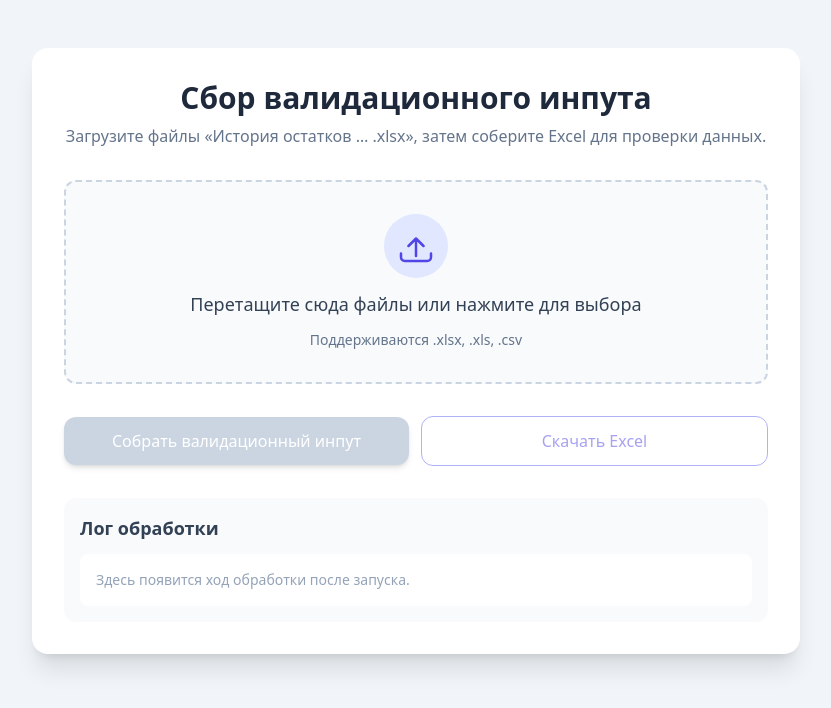
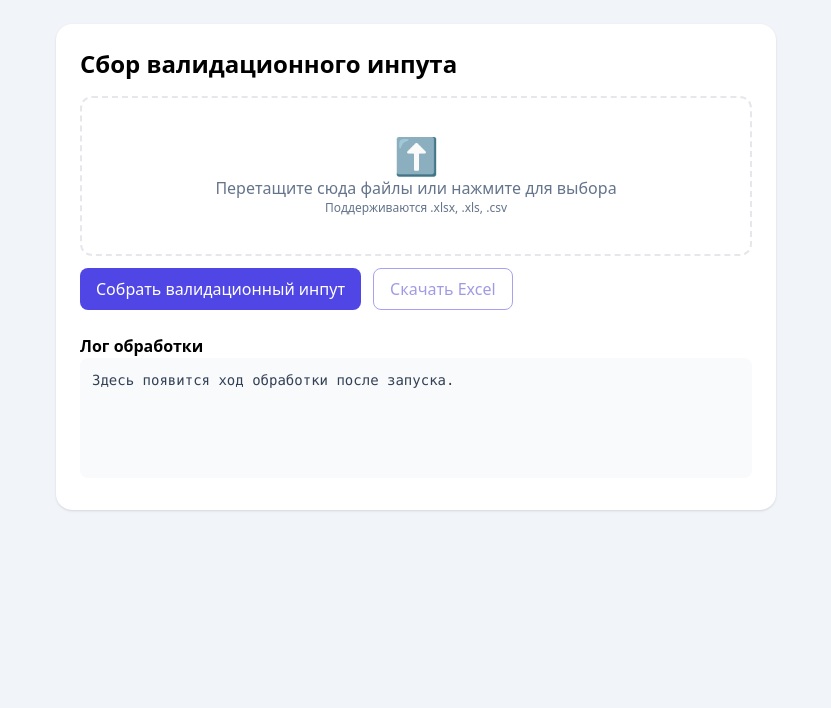
Before and after one commit to orenvlad-ai/wb-order-engine-replenishment, a FastAPI app: page / in a window 1280 px wide. Shown: the top 708 px of the page, without its empty margins (224-1055 px from the left). Run offline with FastAPI, Linux system fonts and the light colour scheme; some libraries are stand-ins or nearby versions.

Commit message:
feat: добавлен FastAPI интерфейс и логика парсинга остатков по складам

```diff
--- a/requirements.txt
+++ b/requirements.txt
@@ -2,3 +2,7 @@ fastapi
 uvicorn
 python-multipart
 jinja2
+fastapi
+uvicorn
+jinja2
+python-multipart
--- a/server/main.py
+++ b/server/main.py
@@ -1,145 +1,92 @@
 from __future__ import annotations
-
-import asyncio
-from collections import deque
 from io import BytesIO
-from typing import Deque, Dict, List
-from uuid import uuid4
+import secrets
+from typing import Dict, List
 
 import pandas as pd
-from fastapi import FastAPI, File, HTTPException, Request, UploadFile
+from fastapi import FastAPI, File, UploadFile, Request
 from fastapi.responses import HTMLResponse, JSONResponse, StreamingResponse
+from fastapi.staticfiles import StaticFiles
 from fastapi.templating import Jinja2Templates
 
-from engine.export_prototype import build_prototype_workbook
+from wb_io.wb_readers import read_stock_history
 from engine.transform import (
     sales_by_warehouse_from_details,
     stock_snapshot_from_details_or_daily,
 )
-from wb_io.wb_readers import read_stock_history
+from engine.export_prototype import build_prototype_workbook
 
 app = FastAPI()
 templates = Jinja2Templates(directory="server/templates")
 
-# Ограничение на количество сохранённых файлов в памяти, чтобы не раздувать хранилище.
-MAX_STORED_WORKBOOKS = 20
-_generated_workbooks: Dict[str, BytesIO] = {}
-_generation_order: Deque[str] = deque()
-_lock = asyncio.Lock()
+try:
+    app.mount("/static", StaticFiles(directory="server/static"), name="static")
+except Exception:
+    pass
 
-
-async def _store_workbook(token: str, workbook: BytesIO) -> None:
-    async with _lock:
-        if token not in _generated_workbooks:
-            if len(_generation_order) >= MAX_STORED_WORKBOOKS:
-                oldest = _generation_order.popleft()
-                _generated_workbooks.pop(oldest, None)
-            _generation_order.append(token)
-        _generated_workbooks[token] = workbook
-
-
-async def _get_workbook(token: str) -> BytesIO | None:
-    async with _lock:
-        return _generated_workbooks.get(token)
-
+_memory_artifacts: Dict[str, bytes] = {}
 
 @app.get("/", response_class=HTMLResponse)
-async def index(request: Request) -> HTMLResponse:
+async def index(request: Request):
     return templates.TemplateResponse("index.html", {"request": request})
 
-
 @app.post("/build")
-async def build_validation_input(files: List[UploadFile] = File(...)) -> JSONResponse:
-    if not files:
-        raise HTTPException(status_code=400, detail="Не переданы файлы")
-
+async def build(files: List[UploadFile] = File(...)):
+    logs: List[str] = []
     sales_frames: List[pd.DataFrame] = []
     stock_frames: List[pd.DataFrame] = []
-    log: List[str] = []
 
-    for upload in files:
-        content = await upload.read()
-        filename = upload.filename or "Безымянный файл"
+    if not files:
+        return JSONResponse({"ok": False, "log": "Файлы не переданы"}, status_code=400)
 
-        try:
-            sheets = read_stock_history(content, filename)
-        except Exception as exc:  # noqa: BLE001 - важно зафиксировать ошибку чтения
-            log.append(f"{filename}: не удалось прочитать файл ({exc})")
-            continue
+    try:
+        for f in files:
+            raw = await f.read()
+            sheets = read_stock_history(raw, f.filename)
+            if not sheets:
+                logs.append(f"{f.filename}: не распознаны листы")
+                continue
 
-        if not sheets:
-            log.append(f"{filename}: листы не найдены")
-            continue
+            logs.append(f"{f.filename}: распознаны листы — {', '.join(sheets.keys())}")
 
-        log.append(f"{filename}: найдено листов {len(sheets)}")
+            detail = sheets.get("Детальная информация")
+            daily = sheets.get("Остатки по дням")
 
-        for title, df in sheets.items():
-            sheet_name = title.strip()
-            log.append(f"— «{sheet_name}»: {len(df)} строк")
+            if detail is not None:
+                df_sales = sales_by_warehouse_from_details(detail)
+                if not df_sales.empty:
+                    sales_frames.append(df_sales)
 
-            if sheet_name.lower().startswith("детал"):
-                try:
-                    sales_df = sales_by_warehouse_from_details(df)
-                except Exception as exc:  # noqa: BLE001
-                    log.append(f"    Ошибка обработки продаж: {exc}")
-                    continue
+            if daily is not None:
+                df_stock = stock_snapshot_from_details_or_daily(daily)
+                if not df_stock.empty:
+                    stock_frames.append(df_stock)
 
-                if not sales_df.empty:
-                    sales_frames.append(sales_df)
-                    log.append(f"    Продажи: {len(sales_df)} строк")
-                else:
-                    log.append("    Продажи: нет данных")
+        sales = pd.concat(sales_frames, ignore_index=True) if sales_frames else pd.DataFrame(
+            columns=["Артикул продавца","Артикул WB","Склад","Заказали, шт"]
+        )
+        stock = pd.concat(stock_frames, ignore_index=True) if stock_frames else pd.DataFrame(
+            columns=["Артикул продавца","Артикул WB","Остаток"]
+        )
 
-            if sheet_name.lower().startswith("остат"):
-                try:
-                    stock_df = stock_snapshot_from_details_or_daily(df)
-                except Exception as exc:  # noqa: BLE001
-                    log.append(f"    Ошибка обработки остатков: {exc}")
-                    continue
+        logs.append(f"Итог: «Продажи по складам» — {len(sales)}; «Остатки на сегодня» — {len(stock)}.")
 
-                if not stock_df.empty:
-                    stock_frames.append(stock_df)
-                    log.append(f"    Остатки: {len(stock_df)} строк")
-                else:
-                    log.append("    Остатки: нет данных")
+        bio: BytesIO = build_prototype_workbook(sales, stock)
+        token = secrets.token_urlsafe(16)
+        _memory_artifacts[token] = bio.getvalue()
 
-    if not sales_frames and not stock_frames:
-        raise HTTPException(status_code=400, detail="Не удалось собрать данные из файлов")
+        return {"ok": True, "log": "\n".join(logs), "download_token": token}
 
-    sales_df = _concat_frames(sales_frames)
-    stock_df = _concat_frames(stock_frames)
-
-    log.append(
-        "Итог: вкладка «Продажи по складам» — {sales} строк, «Остатки на сегодня» — {stock} строк.".format(
-            sales=len(sales_df),
-            stock=len(stock_df),
-        )
-    )
-
-    workbook = build_prototype_workbook(sales_df, stock_df)
-    workbook.seek(0)
-    download_token = uuid4().hex
-    await _store_workbook(download_token, workbook)
-
-    return JSONResponse({
-        "ok": True,
-        "log": log,
-        "download_token": download_token,
-    })
-
+    except Exception as e:
+        return JSONResponse({"ok": False, "log": "\n".join(logs + [f'Ошибка: {e}'])}, status_code=500)
 
 @app.get("/download/{token}")
-async def download_workbook(token: str) -> StreamingResponse:
-    workbook = await _get_workbook(token)
-    if workbook is None:
-        raise HTTPException(status_code=404, detail="Файл не найден или срок действия истёк")
-
-    workbook.seek(0)
-    headers = {"Content-Disposition": "attachment; filename=Input_Prototype_Filled.xlsx"}
-    return StreamingResponse(workbook, media_type="application/vnd.openxmlformats-officedocument.spreadsheetml.sheet", headers=headers)
-
-
-def _concat_frames(frames: List[pd.DataFrame]) -> pd.DataFrame:
-    if not frames:
-        return pd.DataFrame()
-    return pd.concat(frames, ignore_index=True)
+async def download(token: str):
+    data = _memory_artifacts.pop(token, None)
+    if not data:
+        return JSONResponse({"ok": False, "log": "Файл не найден или срок истёк"}, status_code=404)
+    return StreamingResponse(
+        BytesIO(data),
+        media_type="application/vnd.openxmlformats-officedocument.spreadsheetml.sheet",
+        headers={"Content-Disposition": 'attachment; filename="Input_Prototype_Filled.xlsx"'},
+    )
--- a/server/templates/index.html
+++ b/server/templates/index.html
@@ -1,174 +1,65 @@
-<!DOCTYPE html>
-<html lang="ru" x-data="validationApp()" class="bg-slate-100 min-h-screen">
+<!doctype html>
+<html lang="ru">
 <head>
-    <meta charset="UTF-8">
-    <meta name="viewport" content="width=device-width, initial-scale=1.0">
-    <title>Валидация истории остатков</title>
+  <meta charset="utf-8">
+  <title>Сбор валидационного инпута</title>
+  <script defer src="https://unpkg.com/alpinejs@3.x.x/dist/cdn.min.js"></script>
   <script src="https://cdn.tailwindcss.com"></script>
-    <script defer src="https://unpkg.com/alpinejs@3.x.x/dist/cdn.min.js"></script>
 </head>
-<body class="flex items-center justify-center py-12">
-    <div class="w-full max-w-3xl">
-        <div class="bg-white shadow-xl rounded-2xl p-8 space-y-8">
-            <header class="space-y-2 text-center">
-                <h1 class="text-3xl font-semibold text-slate-800">Сбор валидационного инпута</h1>
-                <p class="text-slate-500">Загрузите файлы «История остатков … .xlsx», затем соберите Excel для проверки данных.</p>
-            </header>
-
-            <section>
-                <div
-                    class="border-2 border-dashed border-slate-300 rounded-xl bg-slate-50 p-8 text-center transition hover:border-indigo-400 hover:bg-indigo-50 cursor-pointer"
-                    @click="chooseFiles"
-                    @dragover.prevent
-                    @dragenter.prevent="dragActive = true"
-                    @dragleave.prevent="dragActive = false"
-                    @drop.prevent="handleDrop($event)"
-                    :class="{'border-indigo-500 bg-indigo-50': dragActive}"
-                >
-                    <div class="space-y-3">
-                        <div class="flex justify-center">
-                            <span class="inline-flex h-16 w-16 items-center justify-center rounded-full bg-indigo-100 text-indigo-600">
-                                <svg xmlns="http://www.w3.org/2000/svg" class="h-10 w-10" fill="none" viewBox="0 0 24 24" stroke="currentColor" stroke-width="1.5">
-                                    <path stroke-linecap="round" stroke-linejoin="round" d="M3 16.5v2.25A2.25 2.25 0 0 0 5.25 21h13.5A2.25 2.25 0 0 0 21 18.75V16.5M7.5 12 12 7.5m0 0L16.5 12M12 7.5V18" />
-                                </svg>
-                            </span>
+<body class="bg-slate-100">
+  <div class="max-w-3xl mx-auto p-6">
+    <div class="bg-white shadow rounded-2xl p-6" x-data="ui()">
+      <h1 class="text-2xl font-bold mb-4">Сбор валидационного инпута</h1>
+      <form @submit.prevent="build">
+        <label class="flex flex-col items-center justify-center w-full h-40 border-2 border-dashed rounded-xl text-slate-500 mb-3">
+          <input type="file" id="files" name="files" multiple class="hidden" accept=".xlsx,.xls,.csv" @change="onPick">
+          <div class="text-center cursor-pointer" @click="$refs.pick.click()" x-ref="pick">
+            <div class="text-4xl">⬆️</div>
+            <div>Перетащите сюда файлы или нажмите для выбора</div>
+            <div class="text-xs">Поддерживаются .xlsx, .xls, .csv</div>
           </div>
-                        <p class="text-lg font-medium text-slate-700">Перетащите сюда файлы или нажмите для выбора</p>
-                        <p class="text-sm text-slate-500">Поддерживаются .xlsx, .xls, .csv</p>
-                    </div>
-                    <input type="file" multiple accept=".xlsx,.xls,.csv" class="hidden" x-ref="fileInput" @change="handleSelect($event)">
-                </div>
-                <template x-if="files.length">
-                    <ul class="mt-4 space-y-2">
-                        <template x-for="file in files" :key="file.name + file.size">
-                            <li class="flex items-center justify-between rounded-lg bg-slate-100 px-4 py-2 text-sm text-slate-600">
-                                <span x-text="file.name"></span>
-                                <span x-text="formatSize(file.size)"></span>
-                            </li>
+        </label>
+        <template x-if="names.length">
+          <ul class="mb-4 space-y-1">
+            <template x-for="n in names" :key="n">
+              <li class="text-sm text-slate-600" x-text="n"></li>
             </template>
           </ul>
         </template>
-            </section>
 
-            <section class="flex flex-col gap-3 sm:flex-row sm:items-center sm:justify-between">
-                <button
-                    class="flex-1 rounded-xl bg-indigo-600 px-5 py-3 text-center text-base font-medium text-white shadow-md transition hover:bg-indigo-700 disabled:cursor-not-allowed disabled:bg-slate-300"
-                    @click="submit"
-                    :disabled="loading || !files.length"
-                >
-                    <span x-show="!loading">Собрать валидационный инпут</span>
-                    <span x-show="loading" class="flex items-center justify-center gap-2">
-                        <svg class="h-5 w-5 animate-spin" viewBox="0 0 24 24">
-                            <circle class="opacity-25" cx="12" cy="12" r="10" stroke="currentColor" stroke-width="4"></circle>
-                            <path class="opacity-75" fill="currentColor" d="M4 12a8 8 0 0 1 8-8v4a4 4 0 0 0-4 4H4z"></path>
-                        </svg>
-                        Обработка...
-                    </span>
-                </button>
-                <a
-                    class="flex-1 rounded-xl border border-indigo-500 px-5 py-3 text-center text-base font-medium text-indigo-600 transition hover:bg-indigo-50 disabled:pointer-events-none disabled:border-slate-300 disabled:text-slate-400"
-                    :class="{'opacity-50': !downloadToken}"
-                    :href="downloadLink"
-                    @click.prevent="download($event)"
-                >
-                    Скачать Excel
-                </a>
-            </section>
+        <div class="flex gap-3">
+          <button type="submit" class="px-4 py-2 rounded-lg bg-indigo-600 text-white">Собрать валидационный инпут</button>
+          <a :class="{'opacity-50 pointer-events-none': !token}" :href="token ? '/download/'+token : '#'"
+             class="px-4 py-2 rounded-lg border border-indigo-600 text-indigo-700">Скачать Excel</a>
+        </div>
 
-            <section class="rounded-xl bg-slate-50 p-4">
-                <h2 class="text-lg font-semibold text-slate-700">Лог обработки</h2>
-                <div class="mt-3 max-h-56 overflow-y-auto rounded-lg bg-white p-4 text-sm text-slate-600">
-                    <template x-if="!log.length">
-                        <p class="text-slate-400">Здесь появится ход обработки после запуска.</p>
-                    </template>
-                    <template x-for="(line, index) in log" :key="index">
-                        <p class="whitespace-pre-wrap" x-text="line"></p>
-                    </template>
-                </div>
-                <template x-if="error">
-                    <p class="mt-2 text-sm text-red-500" x-text="error"></p>
-                </template>
-            </section>
+        <h2 class="mt-6 font-semibold">Лог обработки</h2>
+        <pre class="bg-slate-50 p-3 rounded-lg text-sm text-slate-700 min-h-[120px]" x-text="log || 'Здесь появится ход обработки после запуска.'"></pre>
+        <p class="text-red-600 mt-2" x-text="error"></p>
+      </form>
     </div>
   </div>
 
 <script>
-        function validationApp() {
+function ui(){
   return {
-                files: [],
-                dragActive: false,
-                loading: false,
-                log: [],
+    names: [],
+    token: '',
+    log: '',
     error: '',
-                downloadToken: null,
-                get downloadLink() {
-                    if (!this.downloadToken) {
-                        return '#';
+    onPick(e){ this.names = [...e.target.files].map(f=>`${f.name} — ${Math.round(f.size/1024)} КБ`) },
+    async build(){
+      this.error=''; this.log=''; this.token='';
+      const input = document.getElementById('files');
+      if(!input.files.length){ this.error='Добавьте файл отчёта.'; return; }
+      const fd = new FormData();
+      [...input.files].forEach(f=>fd.append('files', f));
+      const res = await fetch('/build', { method:'POST', body: fd });
+      const data = await res.json().catch(()=>({ok:false,log:'Неверный ответ сервера'}));
+      if(!res.ok || !data.ok){ this.error = data.log || 'Ошибка'; return; }
+      this.log = data.log; this.token = data.download_token;
     }
-                    return `/download/${this.downloadToken}`;
-                },
-                chooseFiles() {
-                    this.$refs.fileInput.click();
-                },
-                handleSelect(event) {
-                    this.files = Array.from(event.target.files);
-                },
-                handleDrop(event) {
-                    this.dragActive = false;
-                    const droppedFiles = event.dataTransfer.files;
-                    this.files = Array.from(droppedFiles);
-                },
-                formatSize(size) {
-                    if (size < 1024) {
-                        return `${size} Б`;
   }
-                    if (size < 1024 * 1024) {
-                        return `${(size / 1024).toFixed(1)} КБ`;
-                    }
-                    return `${(size / (1024 * 1024)).toFixed(1)} МБ`;
-                },
-                async submit() {
-                    if (!this.files.length || this.loading) {
-                        return;
-                    }
-                    this.loading = true;
-                    this.error = '';
-                    this.log = [];
-                    this.downloadToken = null;
-
-                    const formData = new FormData();
-                    this.files.forEach((file) => formData.append('files', file));
-
-                    try {
-                        const response = await fetch('/build', {
-                            method: 'POST',
-                            body: formData,
-                        });
-
-                        const data = await response.json();
-
-                        if (!response.ok || !data.ok) {
-                            this.error = data.detail || 'Не удалось обработать файлы';
-                            this.log = data.log || [];
-                            return;
-                        }
-
-                        this.log = data.log || [];
-                        this.downloadToken = data.download_token || null;
-                    } catch (err) {
-                        this.error = 'Сервис недоступен. Попробуйте позже.';
-                    } finally {
-                        this.loading = false;
-                    }
-                },
-                download(event) {
-                    if (!this.downloadToken) {
-                        event.preventDefault();
-                        return;
-                    }
-                    window.open(this.downloadLink, '_blank');
-                },
-            };
 }
 </script>
 </body>
```
Lines whose indentation alone changed are shown as unchanged.
